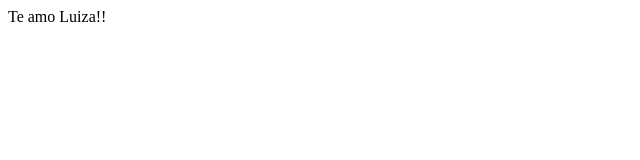
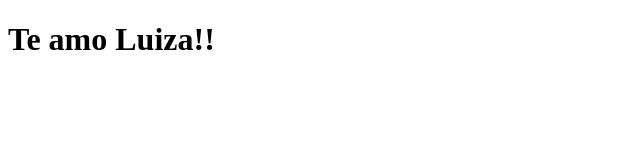
Before and after one commit to NatanViana/natanviana.github.io, a plain HTML site: page index.html in a window 1280 px wide. Shown: the whole page, without its empty margins (0-640 px from the left). Drawn offline with Linux system fonts and the light colour scheme.

Commit message:
Alteração teste 1

```diff
--- a/index.html
+++ b/index.html
@@ -6,7 +6,7 @@
     <title>Meu site</title>
 </head>
 <body>
-    Te amo Luiza!!
+    <h1>Te amo Luiza!!</h1>
 
 </body>
 </html>
```
